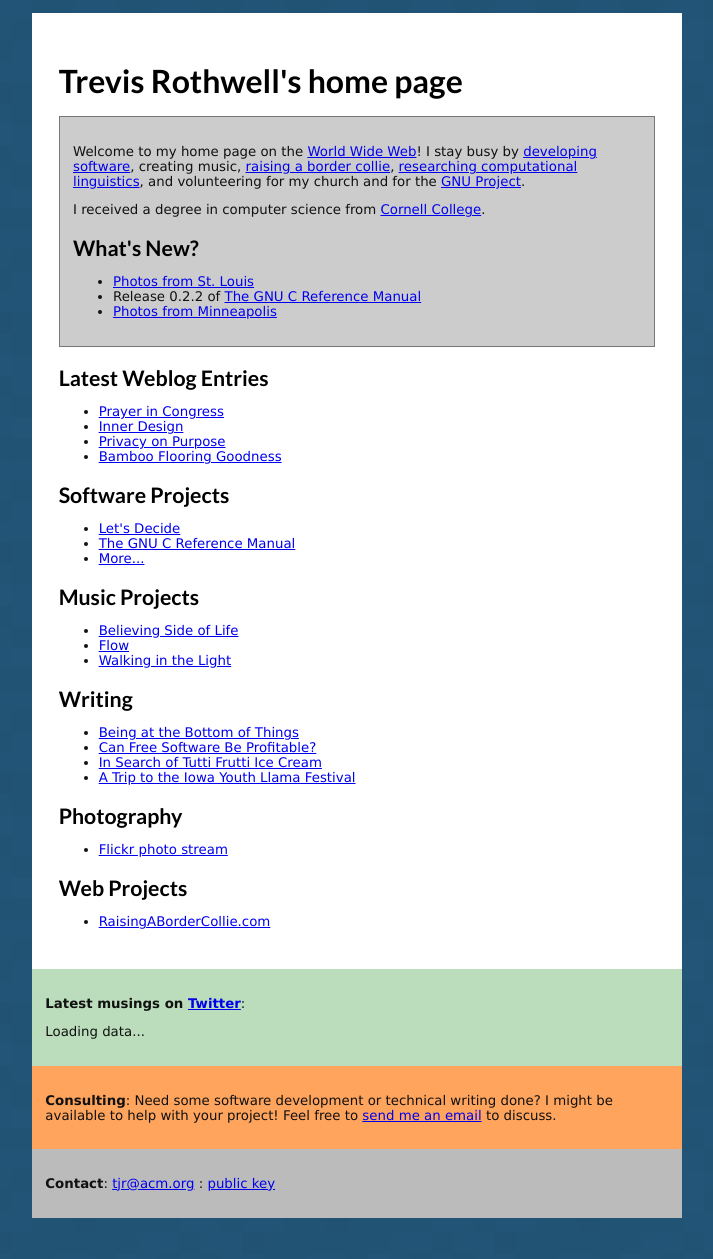
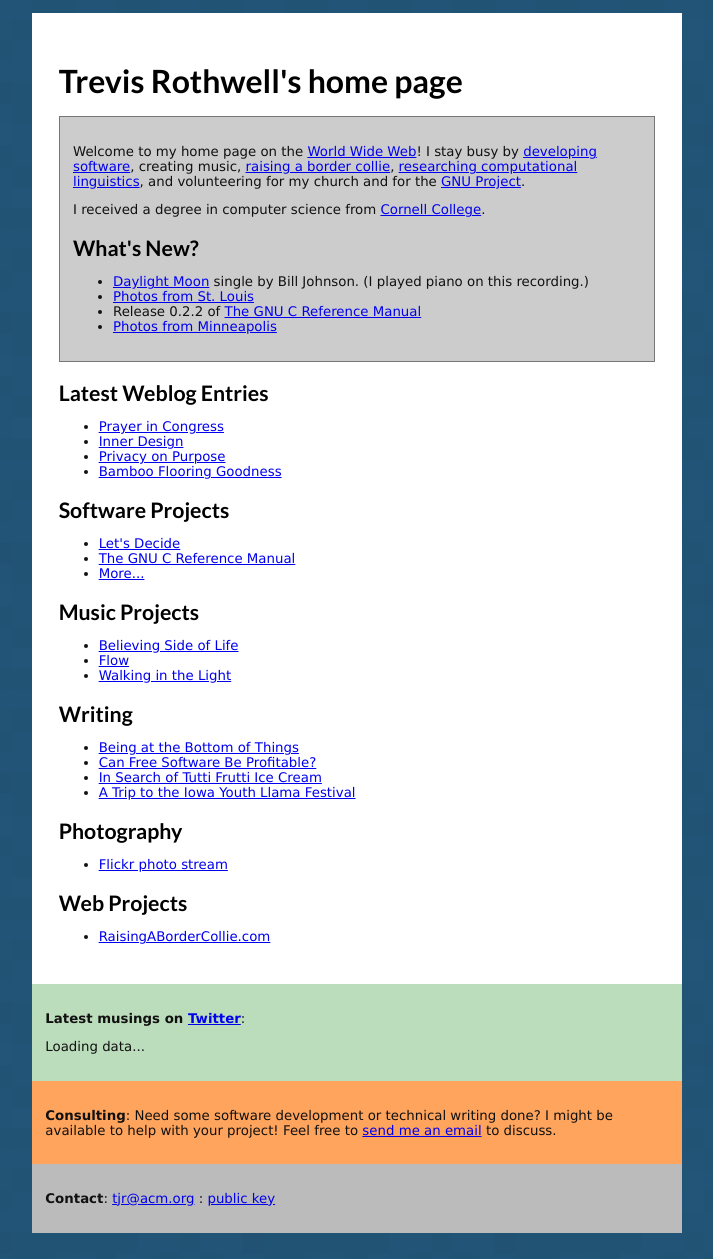
Before and after one commit to tjr/tjr.github.com, a Jekyll site: the page built from index.html, in a window 1280 px wide. Shown: the whole page, without its empty margins (283-996 px from the left). Built offline with Jekyll 4.4.1, drawn with Linux system fonts in a browser that asks for light colours; the list of posts is cut into pages by our own code.

Commit message:
Update index.html

```diff
--- a/index.html
+++ b/index.html
@@ -49,6 +49,8 @@ from <a href="http://www.cornellcollege.edu/">Cornell College</a>.
 
 <h2>What's New?</h2>
 <ul>
+<li><a href="http://itunes.apple.com/us/album/daylight-moon-single/id489451410">Daylight Moon</a> single by
+Bill Johnson. (I played piano on this recording.)</li>
 <li><a href="http://www.flickr.com/photos/trothwell/sets/72157628126292922/">Photos from St. Louis</a></li>
 <li>Release 0.2.2 of <a href="http://www.gnu.org/software/gnu-c-manual/">The GNU C Reference Manual</a></li>
 <li><a href="http://www.flickr.com/photos/trothwell/sets/72157627750035245/">Photos from Minneapolis</a></li>
```
